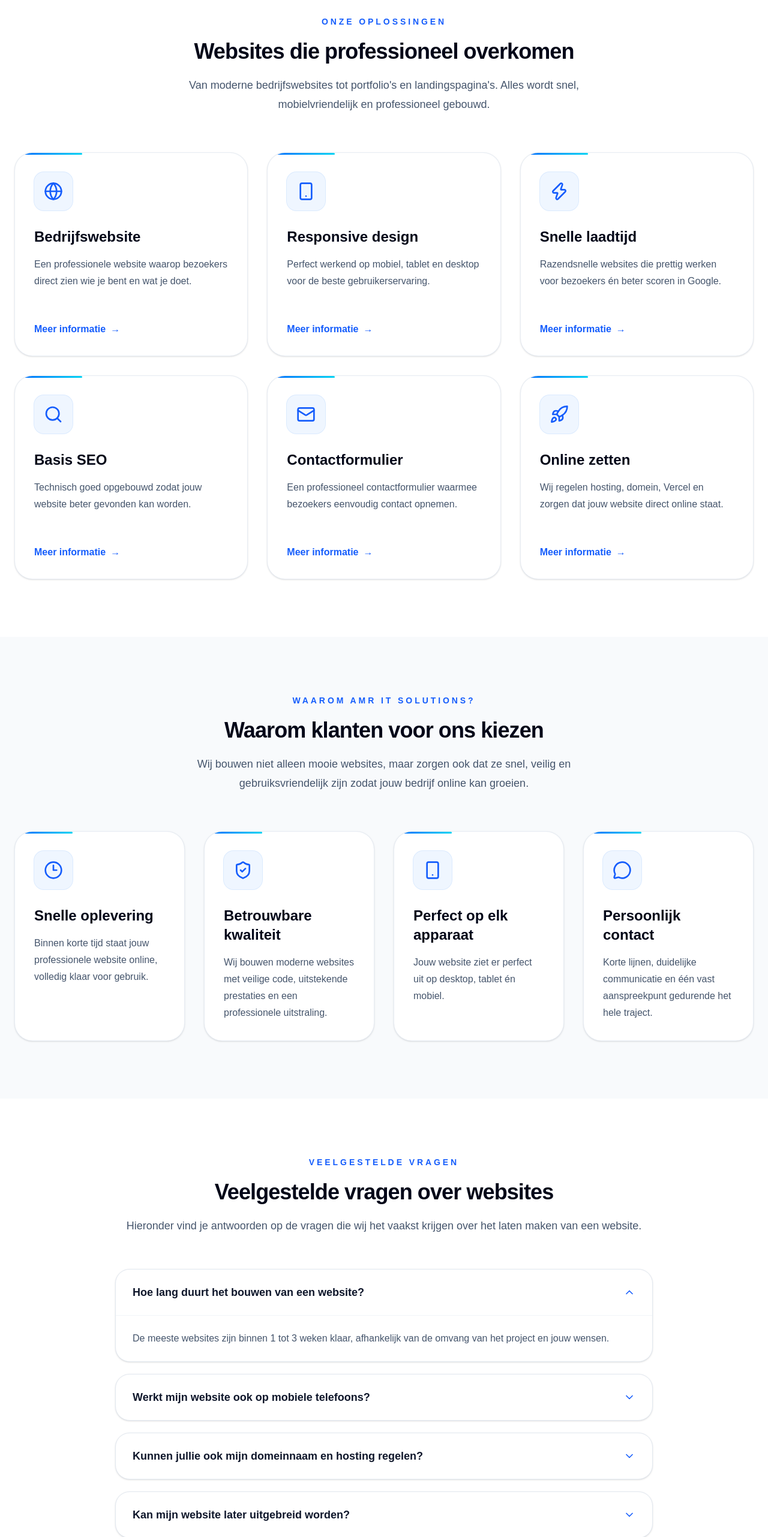
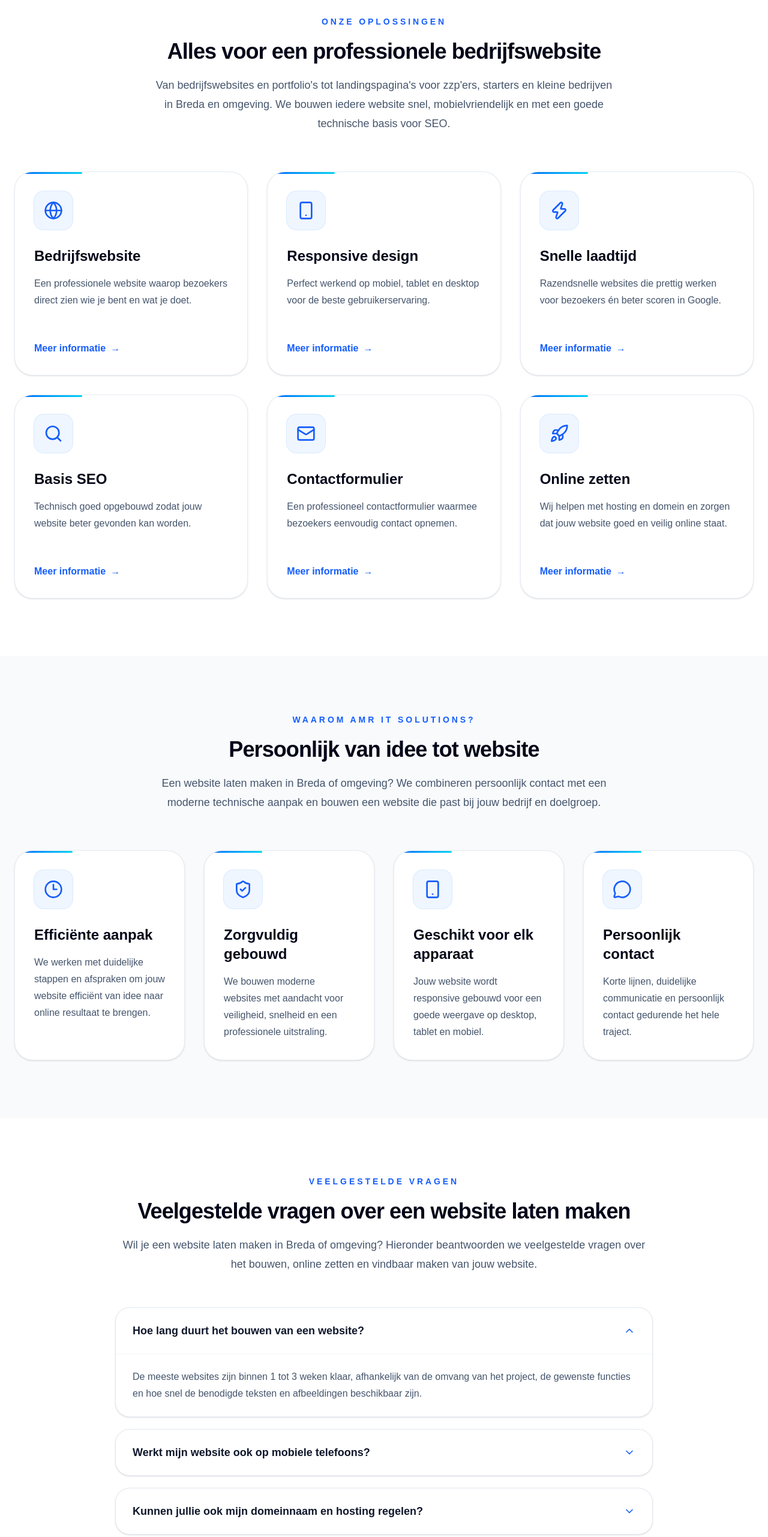
Before and after one commit to amritsolutions/amr-it-solutions, a Next.js app: page /website-laten-maken in a window 1280 px wide. Shown: the part 1154-3717 px from the top of the page at 60% size. Built offline with nearby package versions, Linux system fonts and the light colour scheme.

Commit message:
website verbetert

```diff
--- a/components/WebsiteFAQ.tsx
+++ b/components/WebsiteFAQ.tsx
@@ -7,22 +7,32 @@ const faqs = [
   {
     question: "Hoe lang duurt het bouwen van een website?",
     answer:
-      "De meeste websites zijn binnen 1 tot 3 weken klaar, afhankelijk van de omvang van het project en jouw wensen.",
+      "De meeste websites zijn binnen 1 tot 3 weken klaar, afhankelijk van de omvang van het project, de gewenste functies en hoe snel de benodigde teksten en afbeeldingen beschikbaar zijn.",
   },
   {
     question: "Werkt mijn website ook op mobiele telefoons?",
     answer:
-      "Ja. Iedere website die wij bouwen is volledig responsive en werkt perfect op mobiel, tablet en desktop.",
+      "Ja. Iedere website die wij bouwen is responsive en wordt geschikt gemaakt voor mobiel, tablet en desktop.",
   },
   {
     question: "Kunnen jullie ook mijn domeinnaam en hosting regelen?",
     answer:
-      "Ja. Wij helpen met domeinnamen, hosting, zakelijke e-mail en zorgen dat jouw website veilig online staat.",
+      "Ja. Wij helpen met het instellen van je domeinnaam, hosting en zakelijke e-mail en zorgen dat jouw website goed en veilig online staat.",
   },
   {
     question: "Kan mijn website later uitgebreid worden?",
     answer:
-      "Zeker. Wij bouwen websites die eenvoudig uitgebreid kunnen worden met extra pagina's, functies of nieuwe onderdelen.",
+      "Zeker. We kunnen een website later uitbreiden met extra pagina's, nieuwe onderdelen en aanvullende functies wanneer jouw bedrijf groeit.",
+  },
+  {
+    question: "Maken jullie websites voor bedrijven in Breda?",
+    answer:
+      "Ja. AMR IT Solutions maakt websites voor zzp'ers, starters en kleine bedrijven in Breda en omgeving. We bespreken jouw wensen en bouwen een website die past bij jouw bedrijf en doelgroep.",
+  },
+  {
+    question: "Wordt mijn website ook geoptimaliseerd voor Google?",
+    answer:
+      "Ja. We zorgen voor een goede technische SEO-basis, waaronder een duidelijke paginastructuur, goede metadata, snelle laadtijden en een mobielvriendelijke website. Een hoge positie in Google kunnen we niet garanderen, maar we zorgen wel voor een sterke technische basis voor vindbaarheid.",
   },
 ];
 
@@ -38,12 +48,13 @@ export default function WebsiteFAQ() {
           </p>
 
           <h2 className="mt-5 text-3xl font-extrabold tracking-tight text-slate-950 sm:text-4xl">
-            Veelgestelde vragen over websites
+            Veelgestelde vragen over een website laten maken
           </h2>
 
           <p className="mt-5 text-lg leading-8 text-slate-600">
-            Hieronder vind je antwoorden op de vragen die wij het vaakst krijgen
-            over het laten maken van een website.
+            Wil je een website laten maken in Breda of omgeving? Hieronder
+            beantwoorden we veelgestelde vragen over het bouwen, online zetten
+            en vindbaar maken van jouw website.
           </p>
         </div>
 
@@ -58,14 +69,10 @@ export default function WebsiteFAQ() {
               >
                 <button
                   type="button"
-                  onClick={() =>
-                    setOpenIndex(isOpen ? null : index)
-                  }
+                  onClick={() => setOpenIndex(isOpen ? null : index)}
                   className="flex w-full items-center justify-between px-7 py-6 text-left font-semibold text-slate-900 transition-colors hover:bg-slate-50"
                 >
-                  <span className="pr-6 text-lg">
-                    {faq.question}
-                  </span>
+                  <span className="pr-6 text-lg">{faq.question}</span>
 
                   <ChevronDown
                     className={`h-5 w-5 shrink-0 text-blue-600 transition-transform duration-300 ${
@@ -76,9 +83,7 @@ export default function WebsiteFAQ() {
 
                 <div
                   className={`grid transition-all duration-300 ${
-                    isOpen
-                      ? "grid-rows-[1fr]"
-                      : "grid-rows-[0fr]"
+                    isOpen ? "grid-rows-[1fr]" : "grid-rows-[0fr]"
                   }`}
                 >
                   <div className="overflow-hidden">
--- a/components/WebsiteServices.tsx
+++ b/components/WebsiteServices.tsx
@@ -36,7 +36,7 @@ const services = [
   {
     Icon: Rocket,
     title: "Online zetten",
-    text: "Wij regelen hosting, domein, Vercel en zorgen dat jouw website direct online staat.",
+    text: "Wij helpen met hosting en domein en zorgen dat jouw website goed en veilig online staat.",
   },
 ];
 
@@ -50,12 +50,14 @@ export default function WebsiteServices() {
           </p>
 
           <h2 className="mt-5 text-3xl font-extrabold tracking-tight text-slate-950 sm:text-4xl">
-            Websites die professioneel overkomen
+            Alles voor een professionele bedrijfswebsite
           </h2>
 
           <p className="mt-5 text-lg leading-8 text-slate-600">
-            Van moderne bedrijfswebsites tot portfolio's en landingspagina's.
-            Alles wordt snel, mobielvriendelijk en professioneel gebouwd.
+            Van bedrijfswebsites en portfolio&apos;s tot landingspagina&apos;s
+            voor zzp&apos;ers, starters en kleine bedrijven in Breda en
+            omgeving. We bouwen iedere website snel, mobielvriendelijk en met
+            een goede technische basis voor SEO.
           </p>
         </div>
 
--- a/components/WebsiteWhy.tsx
+++ b/components/WebsiteWhy.tsx
@@ -8,23 +8,23 @@ import {
 const reasons = [
   {
     Icon: Clock3,
-    title: "Snelle oplevering",
-    text: "Binnen korte tijd staat jouw professionele website online, volledig klaar voor gebruik.",
+    title: "Efficiënte aanpak",
+    text: "We werken met duidelijke stappen en afspraken om jouw website efficiënt van idee naar online resultaat te brengen.",
   },
   {
     Icon: ShieldCheck,
-    title: "Betrouwbare kwaliteit",
-    text: "Wij bouwen moderne websites met veilige code, uitstekende prestaties en een professionele uitstraling.",
+    title: "Zorgvuldig gebouwd",
+    text: "We bouwen moderne websites met aandacht voor veiligheid, snelheid en een professionele uitstraling.",
   },
   {
     Icon: Smartphone,
-    title: "Perfect op elk apparaat",
-    text: "Jouw website ziet er perfect uit op desktop, tablet én mobiel.",
+    title: "Geschikt voor elk apparaat",
+    text: "Jouw website wordt responsive gebouwd voor een goede weergave op desktop, tablet en mobiel.",
   },
   {
     Icon: MessageCircle,
     title: "Persoonlijk contact",
-    text: "Korte lijnen, duidelijke communicatie en één vast aanspreekpunt gedurende het hele traject.",
+    text: "Korte lijnen, duidelijke communicatie en persoonlijk contact gedurende het hele traject.",
   },
 ];
 
@@ -38,13 +38,13 @@ export default function WebsiteWhy() {
           </p>
 
           <h2 className="mt-5 text-3xl font-extrabold tracking-tight text-slate-950 sm:text-4xl">
-            Waarom klanten voor ons kiezen
+            Persoonlijk van idee tot website
           </h2>
 
           <p className="mt-5 text-lg leading-8 text-slate-600">
-            Wij bouwen niet alleen mooie websites, maar zorgen ook dat ze snel,
-            veilig en gebruiksvriendelijk zijn zodat jouw bedrijf online kan
-            groeien.
+            Een website laten maken in Breda of omgeving? We combineren
+            persoonlijk contact met een moderne technische aanpak en bouwen
+            een website die past bij jouw bedrijf en doelgroep.
           </p>
         </div>
 
```
